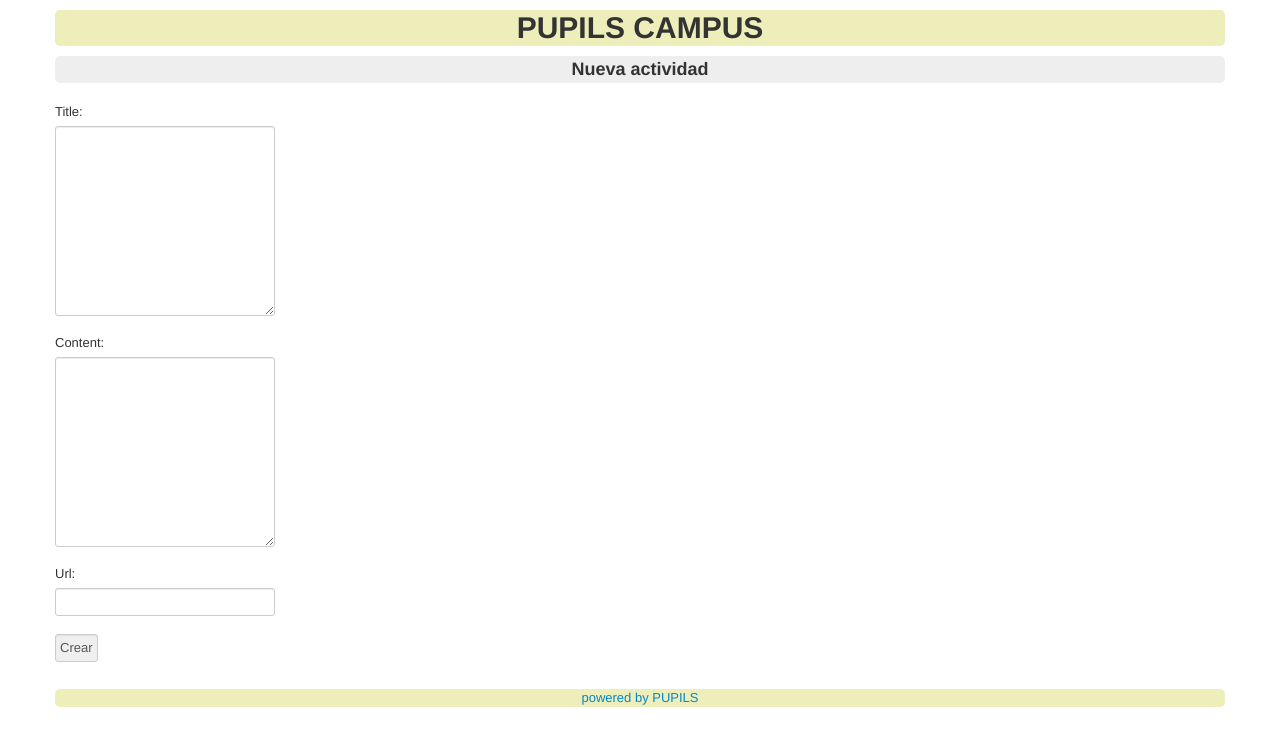
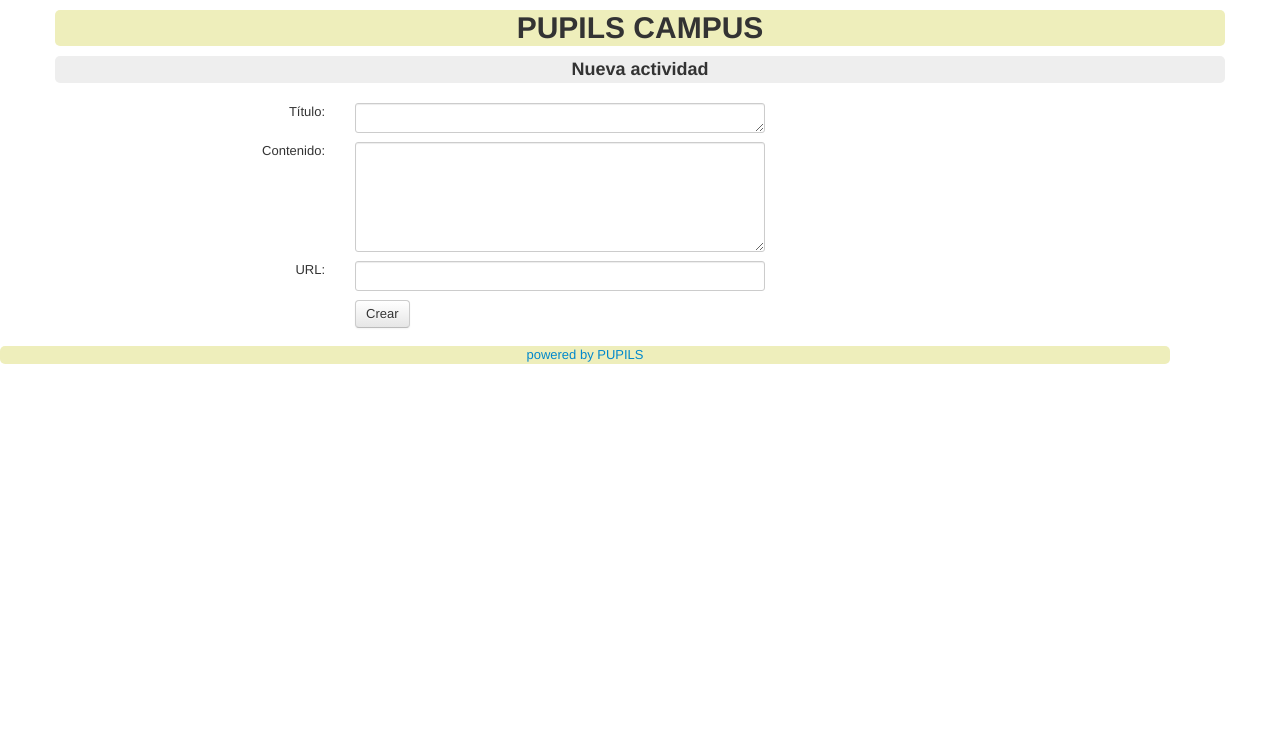
Before and after one commit to pupils/pupils, a Django app: page /pcontrol/tablon/nuevo/ in a window 1280 px wide. Shown: the top 746 px of the page. Run offline with Django 3.2, Linux system fonts and the light colour scheme; the visitor is signed in with stand-in values (Sample User, id 1); parts of the project's set-up code (start-up, migrations or seed data) failed here and were passed over; some libraries are stand-ins or nearby versions.

Commit message:
Creo que está acabado el formulario de añadir entradas.

```diff
--- a/pupils/media/css/style.css
+++ b/pupils/media/css/style.css
@@ -13,6 +13,24 @@
     border-radius: 5px;
     margin-bottom: 20px;
     background-color: #eeeeee;
+}
+
+.msg_correcto{
+	border-radius: 5px;
+    margin-bottom: 20px;
+    background-color: #33aa33;
+	color: #ffffff;
+}
+
+.msg_incorrecto{
+	border-radius: 5px;
+    margin-bottom: 20px;
+    background-color: #aa3333;
+	color: #ffffff;
+}
+
+.msg{
+	font-size: 1.5em;
 }
 
 .actividad{
@@ -32,10 +50,39 @@
     padding-left: 10px;
 }
 
+.alignright{
+	text-align: right;
+}
+
+
 .prueba{
 	height: 600px;
+}
+
+#id_title{
+	height: 20px;
+	width: 400px;
+}
+
+#id_content{
+	height: 100px;
+	width: 400px;
+}
+
+#id_url{
+	height: 20px;
+	width: 400px;
 }
 
 .post{
 	margin-bottom: 20px;
 }
+
+.post_title{
+}
+
+.post_content{
+}
+
+.post_url{
+}
--- a/pupils/tablon/views.py
+++ b/pupils/tablon/views.py
@@ -40,12 +40,26 @@ def nuevo_post_hijo(request):
                 print "*"*20
                 print "No es un hijo"
                 print "*"*20
-            #print form.save()
-            print form.save(hijos=hijos, publisher=request.user)
-            return HttpResponse("Hecho correctamente.")
+
+            form.save(hijos=hijos, publisher=request.user)
+
+            msg = "Has añadido un nuevo trabajo. ¡Bien hecho!"
+            correcto = True
+            form = PostHijosForm()
 
         else:
-            return HttpResponse("No realizado.")
+            msg = "Algo ha fallado. ¡Ten cuidado!"
+            correcto = False
+
+        context = {
+            "form" : form,
+            "msg" : msg,
+            "correcto" : correcto,
+        }
+
+        return render_to_response('tablon/form_hijo.html',
+                                  context,
+                                  context_instance=RequestContext(request))
 
     else:
         form = PostHijosForm()
--- a/pupils/templates/tablon/form_hijo.html
+++ b/pupils/templates/tablon/form_hijo.html
@@ -12,10 +12,56 @@
 
 {% block content %}
 
+    {% if msg %}
+        <div class="row" align="center">
+        {% if correcto %}
+            <div class="offset2 span8 msg_correcto">
+        {% else %}
+            <div class="offset2 span8 msg_incorrecto">
+        {% endif %}
+            <span class="msg">{{ msg }}</span>
+            </div>
+        </div>
+    {% endif %}
+
     <form action="." method="post">
-        {% csrf_token %}
-        {{ form.as_p }}
-        <input type="submit" value="Crear"/>
+    {% csrf_token %}
+        <div class="row">
+            <div class="span3 alignright">
+                <label for="id_title">Título:</label>
+                {{ form.title.errors }}
+            </div>
+            <div class="span8">
+            {{ form.title }}
+            </div>
+        </div>
+
+        <div class="row">
+            <div class="span3 alignright">
+                <label for="id_content">Contenido:</label>
+                {{ form.content.errors }}
+            </div>
+            <div class="span8">
+            {{ form.content }}
+            </div>
+        </div>
+
+        <div class="row">
+            <div class="span3 alignright">
+                <label for="id_url">URL:</label>
+                {{ form.url.errors }}
+            </div>
+            <div class="span8">
+            {{ form.url }}
+            </div>
+        </div>
+
+        <div class="row">
+            <div class="offset3 span8">
+                <input type="submit" value="Crear" class="btn"/>
+            </div>
+        </div>
+    </div></div>
     </form>
 
 {% endblock %}
```
Also changed, not shown: pupils/templates/tablon/lista_posts.html (+5 -10 lines), 1 other file.
